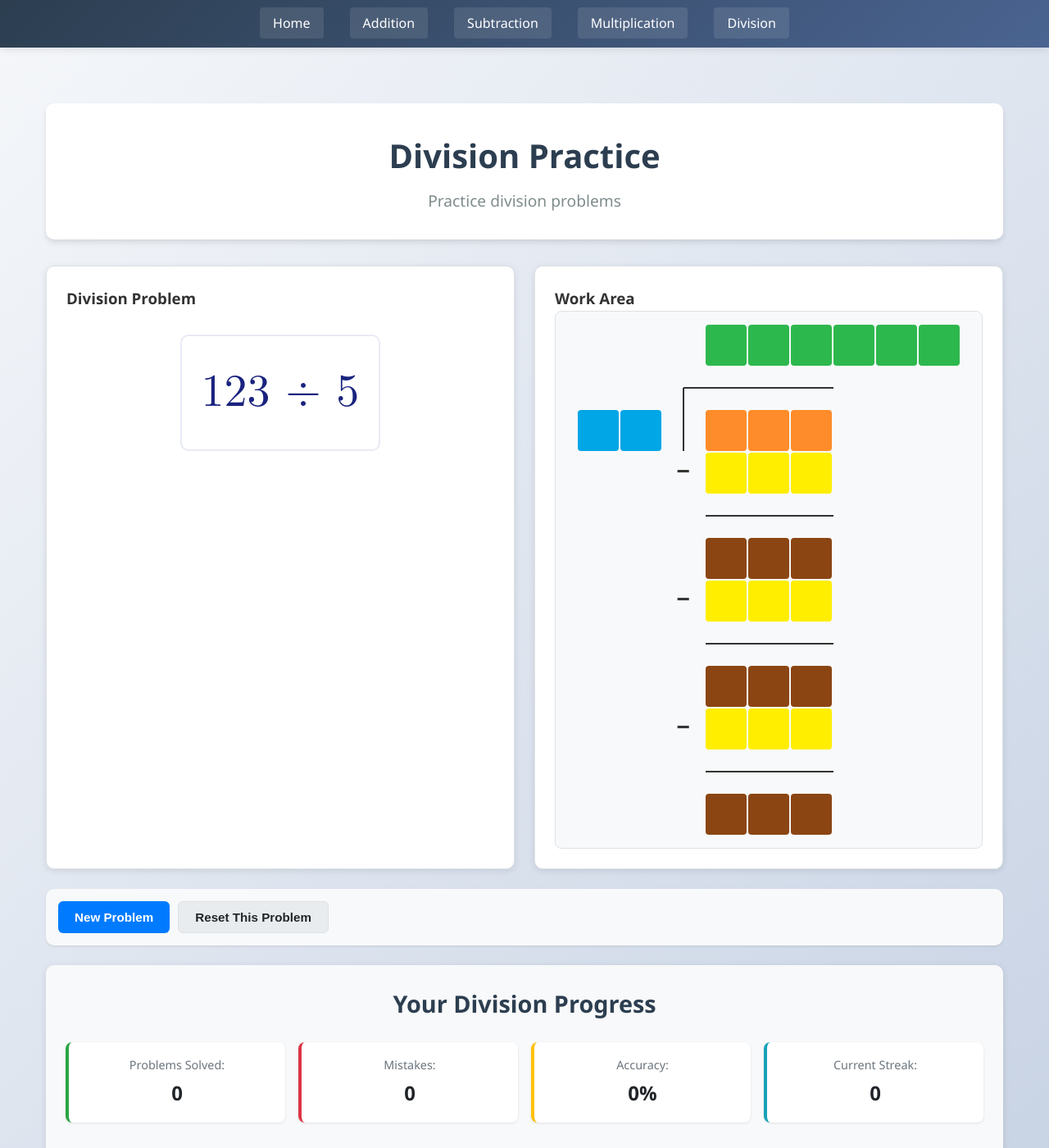
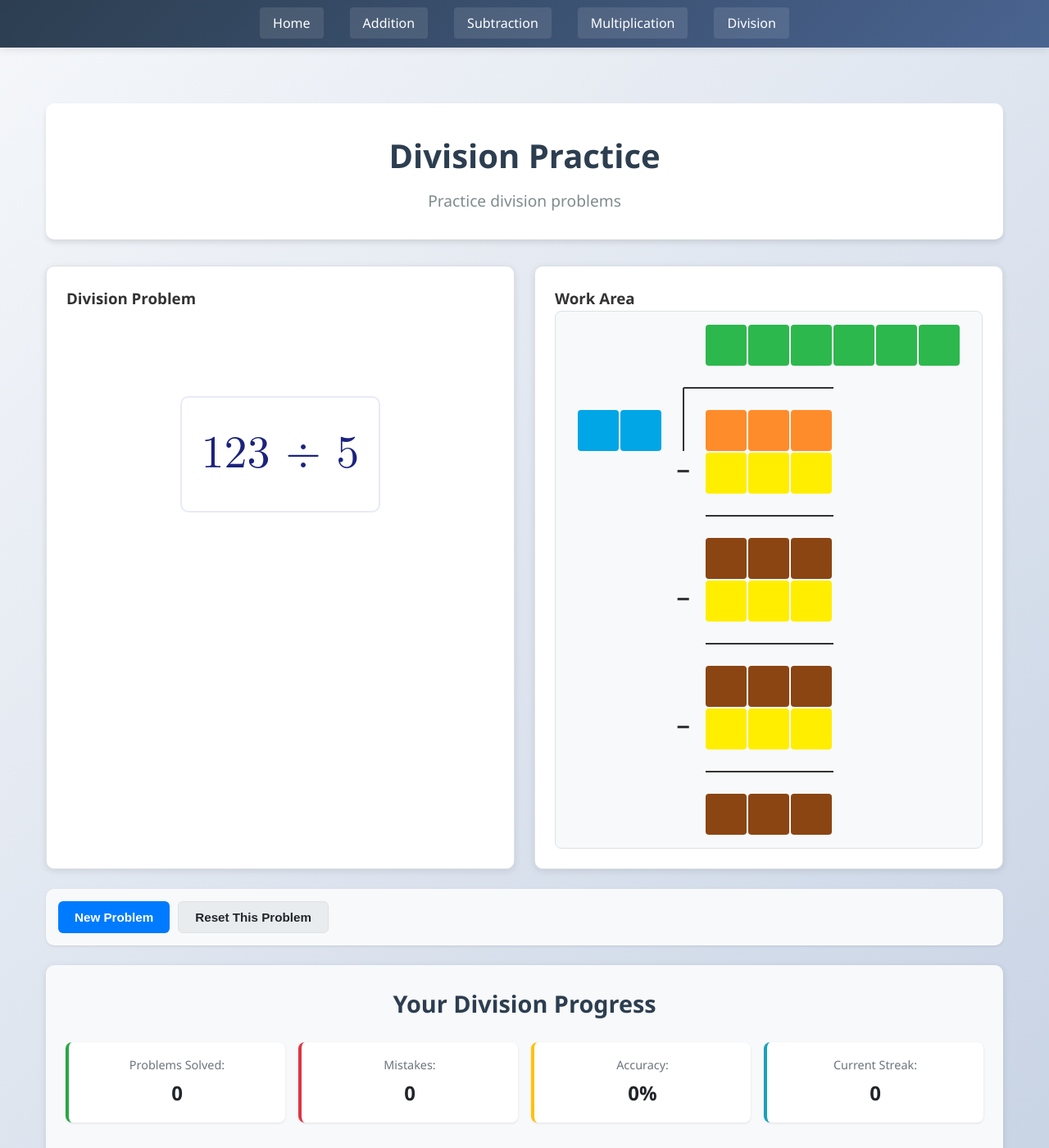
Before and after one commit to ZBZFirst/Math, a Jekyll site: the page built from division.md, in a window 1280 px wide and 1400 px high. Shown: the whole window at 82% size. Built offline with Jekyll 4.4.1, drawn with Linux system fonts in a browser that asks for light colours.

Commit message:
Update division.css

```diff
--- a/assets/css/division.css
+++ b/assets/css/division.css
@@ -537,6 +537,56 @@
 }
 
 /* ============================================
+   LAYOUT ADJUSTMENTS FOR HIDDEN CONTAINERS
+   ============================================ */
+
+/* When current-step-container is hidden, expand the equation display */
+.main-problem:has(.current-step-container.hidden) .equation-display {
+    height: 100%;
+    min-height: 350px;
+    display: flex;
+    align-items: center;
+    justify-content: center;
+}
+
+/* When work-feedback is hidden, adjust main-problem-container spacing */
+.main-problem-container:has(.work-feedback.hidden) {
+    padding-bottom: var(--space-lg);
+}
+
+/* When both are hidden, center the equation */
+.main-problem:has(.current-step-container.hidden):has(.work-feedback.hidden) .equation-display {
+    min-height: 450px;
+    height: calc(100vh - 300px);
+}
+
+/* Smooth transitions for showing/hiding */
+.current-step-container,
+.work-feedback {
+    transition: opacity 0.3s ease, transform 0.3s ease;
+}
+
+.current-step-container:not(.hidden) {
+    animation: slideIn 0.4s ease;
+}
+
+.work-feedback:not(.hidden) {
+    animation: fadeIn 0.4s ease;
+}
+
+@keyframes slideIn {
+    from {
+        opacity: 0;
+        transform: translateY(-20px);
+    }
+    to {
+        opacity: 1;
+        transform: translateY(0);
+    }
+}
+
+
+/* ============================================
    SCORE DISPLAY
    ============================================ */
 .enhanced-score-container {
```
